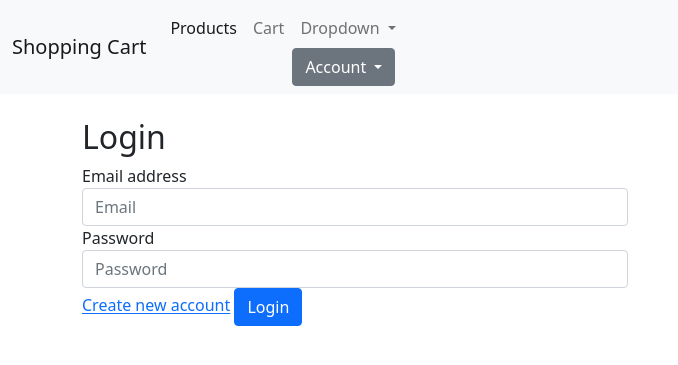
After one commit to shintoanto/Cart-, a Node server app: template views/user/login.hbs in a window 1280 px wide. The commit adds this page. Shown: the top 365 px of the page, without its empty margins (0-678 px from the left). Run offline with Node 20, Linux system fonts and the light colour scheme; the template is opened without the code that fills it, so the values that code supplies are empty; some libraries are stand-ins or nearby versions.

```diff
--- a/package.json
+++ b/package.json
@@ -6,11 +6,13 @@
     "start": "node ./bin/www"
   },
   "dependencies": {
+    "bcrypt": "^5.0.1",
     "cookie-parser": "~1.4.4",
     "debug": "~2.6.9",
     "express": "~4.16.1",
     "express-fileupload": "^1.2.1",
     "express-handlebars": "^5.2.1",
+    "express-session": "^1.17.1",
     "fileupload": "^1.0.0",
     "hbs": "^4.1.1",
     "http-errors": "~1.6.3",
--- a/routes/user.js
+++ b/routes/user.js
@@ -6,8 +6,11 @@ var productHelpers = require('../helpers/product-helpers')
 router.get('/', function (req, res, next) {
   productHelpers.getAllProducts().then((products) => {
     console.log(products)
-    res.render('user/', { admin: true })
+    res.render('user/', { products })
   })
 });
+router.get('/login', (req, res) => {
+  res.render('user/login')
+})
 
 module.exports = router;
--- a/views/partials/user-header.hbs
+++ b/views/partials/user-header.hbs
@@ -20,12 +20,19 @@
                 aria-expanded="false">
                 Dropdown
               </a>
+              <div class="dropdown">
+                <button class="btn btn-secondary dropdown-toggle" type="button" id="dropdownMenuButton"
+                  data-toggle="dropdown" aria-haspopup="true" aria-expanded="false">
+                  Account
+                </button>
+                <div class="dropdown-menu" aria-labelledby="dropdownMenuButton">
+                  <a class="dropdown-item" href="/login">Login</a>
+
+                </div>
+              </div>
 
           </ul>
-          <form class="d-flex">
-            <input class="form-control me-2" type="search" placeholder="Search" aria-label="Search">
-            <button class="btn btn-outline-success" type="submit">Search</button>
-          </form>
+
         </div>
       </div>
     </nav>
--- /dev/null
+++ b/views/user/login.hbs
@@ -0,0 +1,23 @@
+<section>
+    <div class="container mt-4">
+        <div class="row">
+            <div class="col-md-6">
+                <h2 class="text-centre">Login
+                </h2>
+                <form action="/admin/add-product" method="post" enctype="multipart/form-data">
+                    <div class="form-group">
+                        <label for="">Email address</label>
+                        <input type="text" name="Name" class="form-control" placeholder="Email">
+                    </div>
+                    <div class="form-group">
+                        <label for="">Password</label>
+                        <input type="password" name="Password" class="form-control" placeholder="Password">
+                    </div>
+
+                    <a href="/signup">Create new account</a>
+                    <button type="submit" class="btn btn-primary float-right">Login</button>
+                </form>
+            </div>
+        </div>
+    </div>
+</section>
```
Also changed, not shown: views/user/signup.hbs (added, +24 -0 lines), helpers/user-helpers.js (added), 1 other file.
